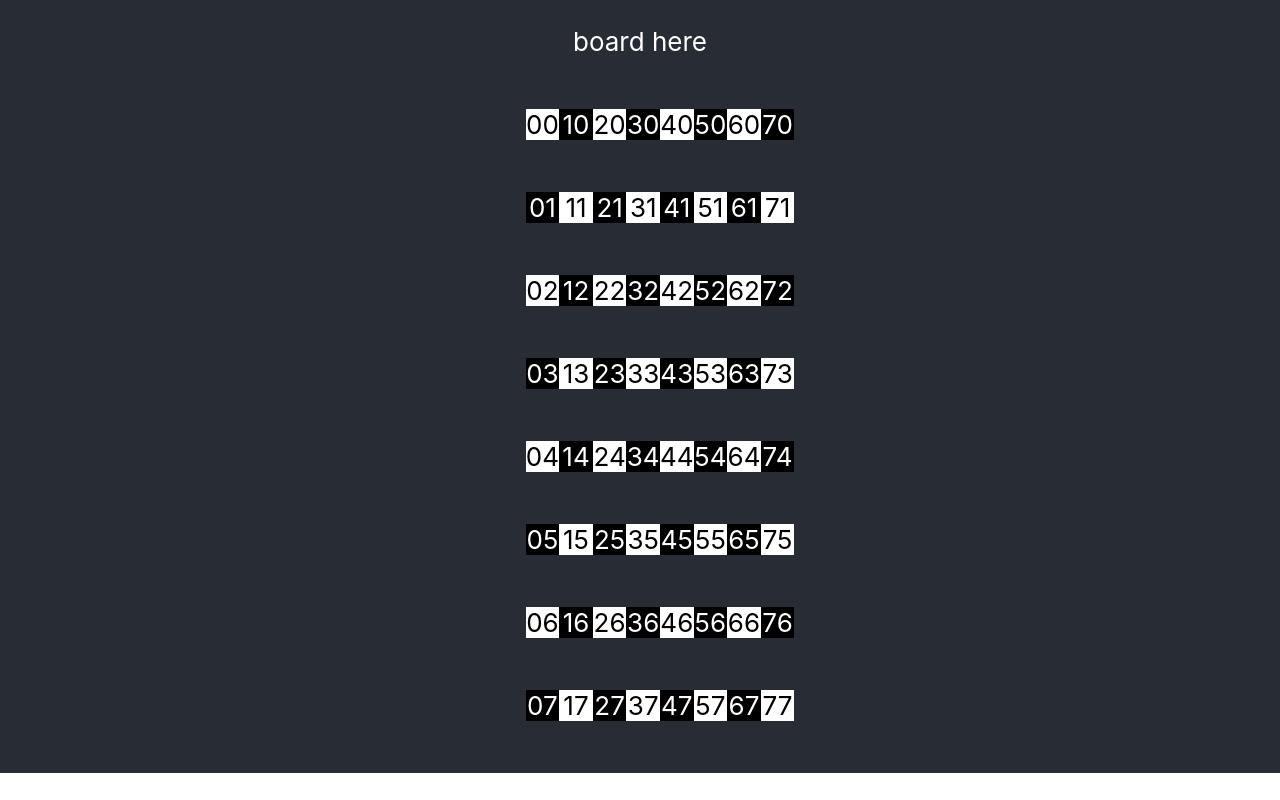
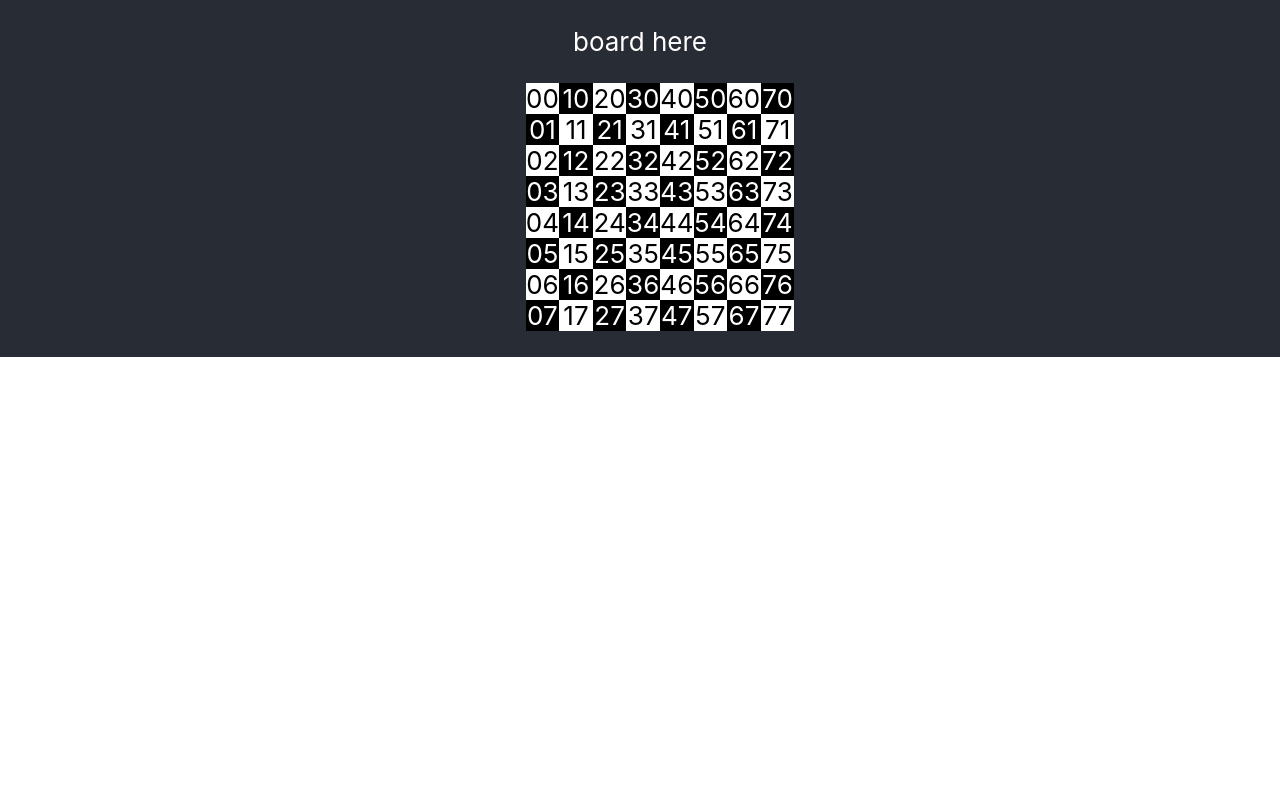
Before and after one commit to msanlop/chess, a React (Create React App) app: page / in a window 1280 px wide. Built offline with nearby package versions, Linux system fonts and the light colour scheme.

Commit message:
fix tile row gaps

```diff
--- a/src/Board.tsx
+++ b/src/Board.tsx
@@ -19,7 +19,7 @@ function Board() {
                     const [x,y] = [index%boardSide, index/boardSide >> 0]
 
                     return (
-                        <div>
+                        <div key={index}>
                             <Square coords={[x,y]} />
                         </div>
                     )
--- a/src/Square.css
+++ b/src/Square.css
@@ -1,3 +1,2 @@
 .tile {
-
 }
--- a/src/Square.tsx
+++ b/src/Square.tsx
@@ -5,16 +5,16 @@ function Square(props : any) {
 
     var color = "white";
     const [x,y] = props.coords
-    color = (x+y) % 2  == 0 ? "white" : "black";
+    color = (x+y) % 2  === 0 ? "white" : "black";
     const style = {
         background: color,
-        color: color == "black"? "white" : "black"
+        color: color === "black"? "white" : "black"
     }
 
 
     return (
         <div className="tile" style={style}>
-            <p>{props.coords}</p>
+            {props.coords}
         </div>
     )
 }
```
